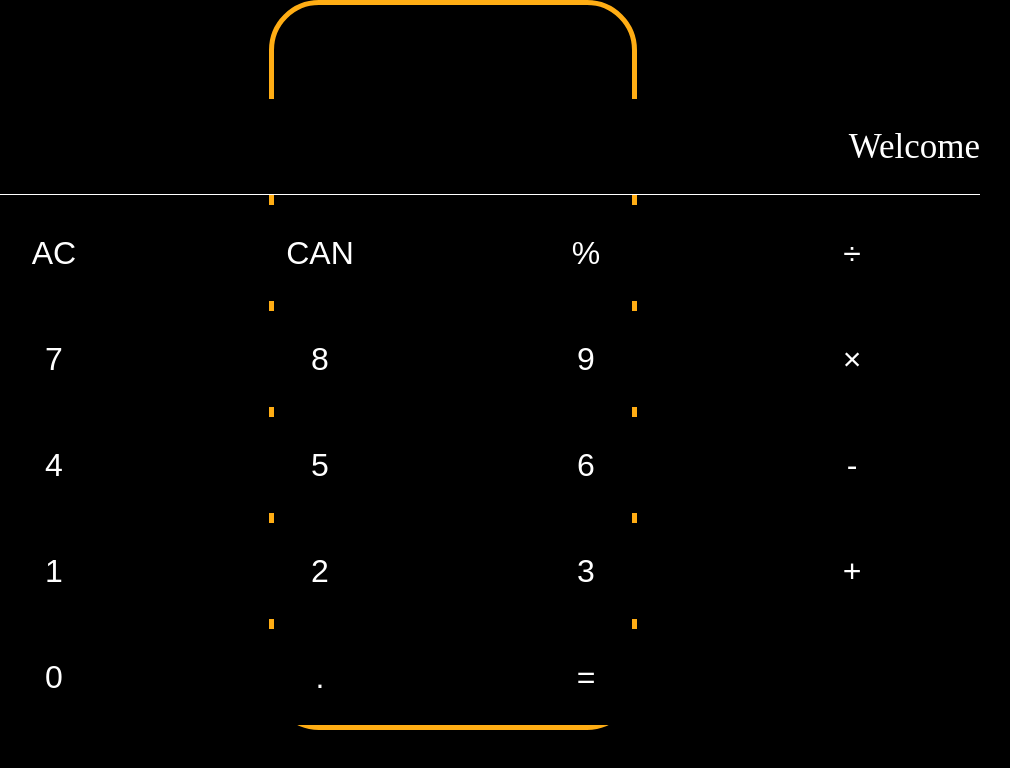
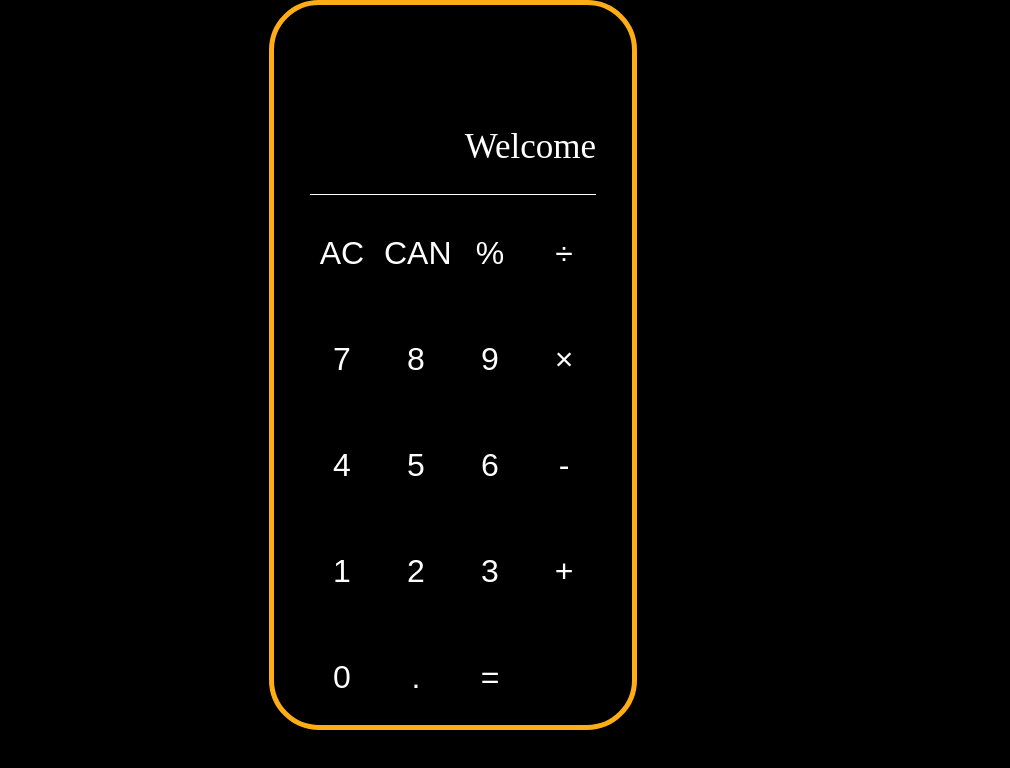
Before and after one commit to aditya0001-hub/simple-calculator, a plain HTML site: page index.html in a window 1280 px wide. Shown: the whole page, without its empty margins (187-1197 px from the left). Drawn offline with Linux system fonts and the light colour scheme.

Commit message:
Update style.css
fixed error on destop

```diff
--- a/style.css
+++ b/style.css
@@ -22,7 +22,7 @@ body{
  align-content: end;
  grid-row-gap: 10px;
  grid-column-gap: 10px;
- grid-template-columns: 20vw 20vw 20vw 20vw;
+ grid-template-columns: 5vw 5vw 5vw 5vw;
  grid-template-rows: 12vh 12vh 12vh 12vh 12vh 12vh;
 
 }
@@ -32,7 +32,9 @@ body{
         height:100vh;
         padding:2px;
         margin:2px;
+        grid-template-columns: 20vw 20vw 20vw 20vw;
     }
+
 }
 
 #write{
```
